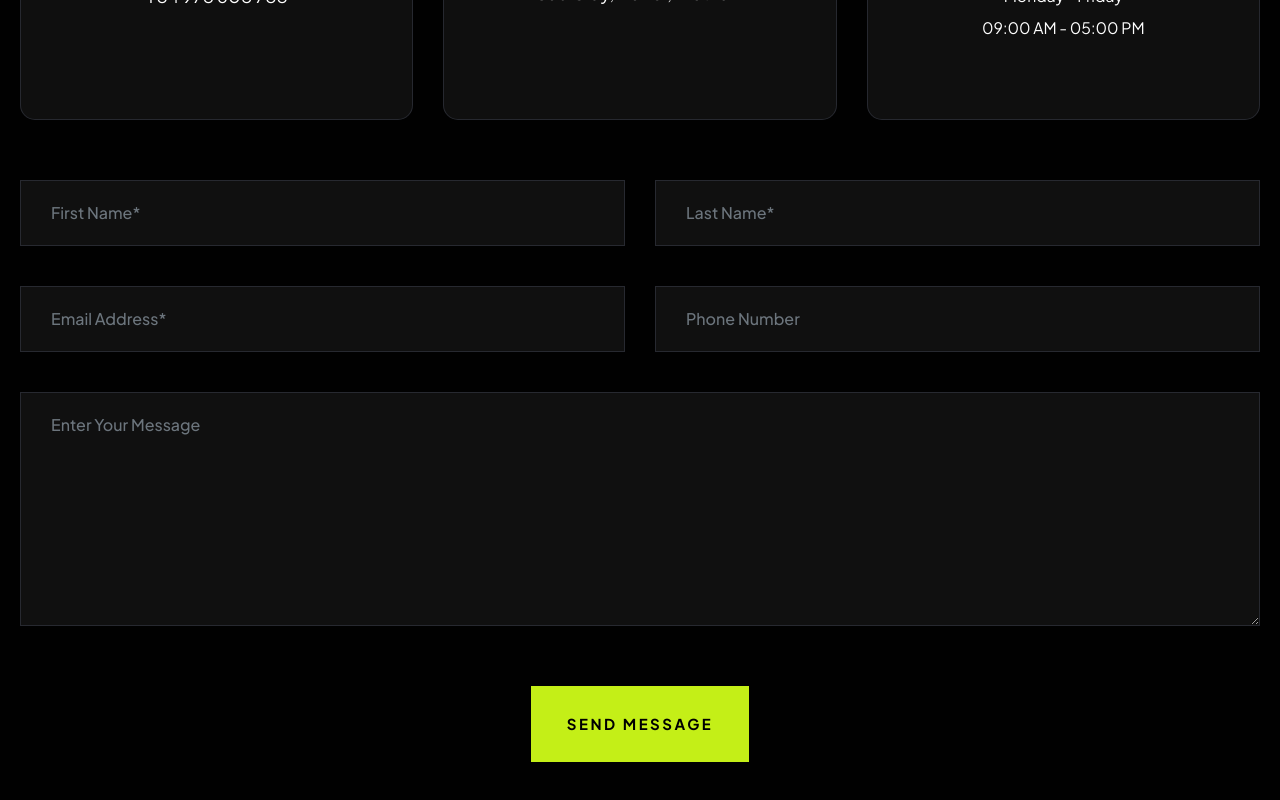
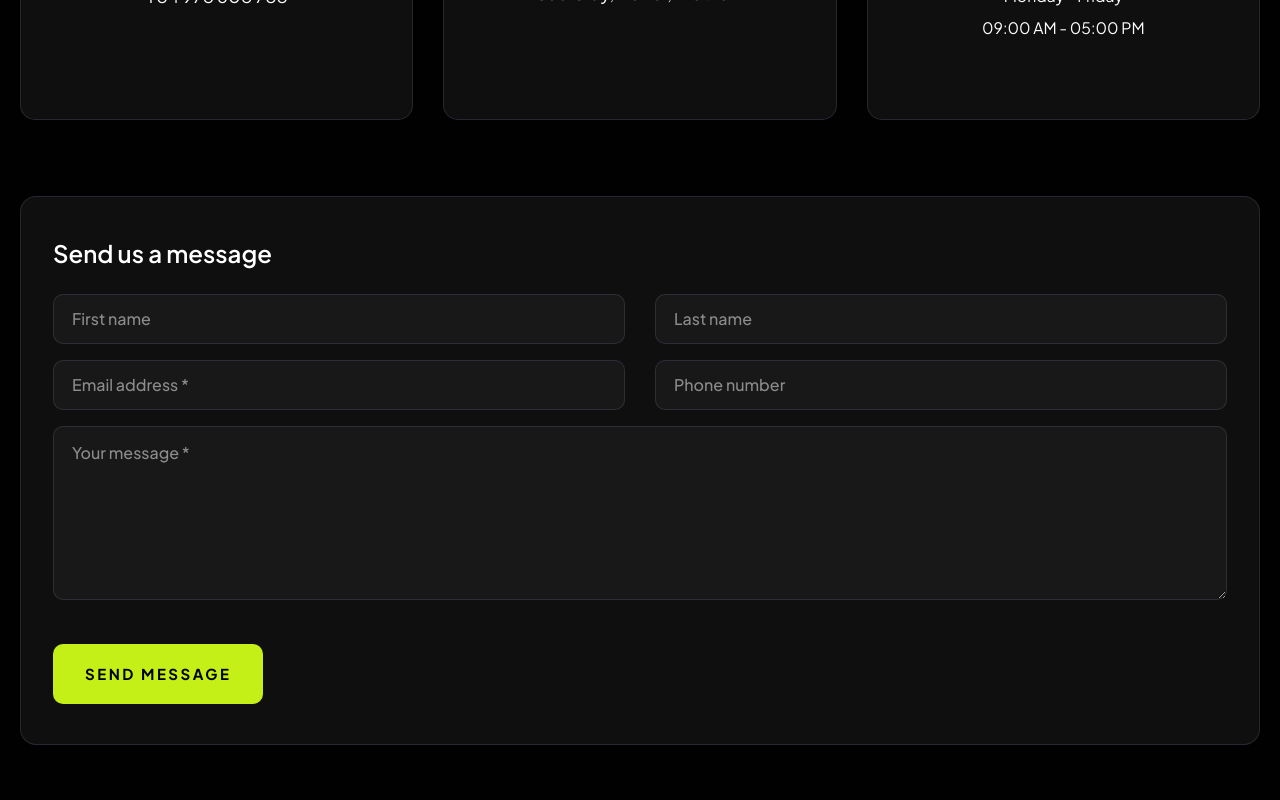
Before and after one commit to vuminhphong23/activefingers, a Next.js app: page /contact in a window 1280 px wide. Shown: the part 795-1595 px from the top of the page. Built offline with nearby package versions, Linux system fonts and the light colour scheme; a web font is replaced by a local one.

Commit message:
edit title

```diff
--- a/app/layout.js
+++ b/app/layout.js
@@ -25,7 +25,8 @@ const jakarta = Plus_Jakarta_Sans({
 })
 
 export const metadata = {
-    title: 'Agincy - Digital Agency Nextjs Template',
+    title: 'Active Fingers',
+    description: 'Active Fingers - Digital solutions and development',
 }
 
 export default function RootLayout({ children }) {
--- a/components/contact/ContactForm.js
+++ b/components/contact/ContactForm.js
@@ -14,7 +14,7 @@ export default function ContactForm() {
     e.preventDefault();
     if (!SEND_EMAIL_URL) {
       setStatus("error");
-      setErrorMessage("Form chưa được cấu hình. Liên hệ quản trị viên.");
+      setErrorMessage("Form is not configured. Please contact the administrator.");
       return;
     }
 
@@ -29,7 +29,7 @@ export default function ContactForm() {
 
     if (!payload.email || !payload.message) {
       setStatus("error");
-      setErrorMessage("Vui lòng điền Email và Message.");
+      setErrorMessage("Please fill in Email and Message.");
       return;
     }
 
@@ -49,99 +49,184 @@ export default function ContactForm() {
         form.reset();
       } else {
         setStatus("error");
-        setErrorMessage(data.message || "Gửi thất bại. Thử lại sau.");
+        setErrorMessage(data.message || "Something went wrong. Please try again.");
       }
     } catch (err) {
       setStatus("error");
-      setErrorMessage(err.message || "Lỗi kết nối. Kiểm tra URL Worker.");
+      setErrorMessage(err.message || "Connection error. Please check your network.");
     }
   }
 
   return (
     <div className="contact-page-form wow fadeInUp delay-0-2s">
+      <div
+        className="contact-form-card"
+        style={{
+          background: "var(--lighter-color)",
+          border: "1px solid var(--border-color)",
+          borderRadius: "16px",
+          padding: "2.5rem 2rem",
+          marginTop: "1rem",
+        }}
+      >
+        <h4
+          className="mb-4"
+          style={{
+            color: "var(--heading-color)",
+            fontSize: "1.5rem",
+            fontWeight: 600,
+          }}
+        >
+          Send us a message
+        </h4>
         <form onSubmit={handleSubmit}>
-        <div className="row">
-          <div className="col-md-6 wow fadeInUp delay-0-2s">
-            <div className="form-group">
+          <div className="row g-3">
+            <div className="col-md-6">
+              <div className="form-group mb-0">
                 <input
                   type="text"
                   id="fname"
                   name="fname"
                   className="form-control"
-                placeholder="First Name*"
+                  placeholder="First name"
+                  disabled={status === "sending"}
+                  style={{ borderRadius: "10px", padding: "12px 18px" }}
                 />
               </div>
             </div>
-          <div className="col-md-6 wow fadeInUp delay-0-4s">
-            <div className="form-group">
+            <div className="col-md-6">
+              <div className="form-group mb-0">
                 <input
                   type="text"
                   id="lname"
                   name="lname"
                   className="form-control"
-                placeholder="Last Name*"
+                  placeholder="Last name"
+                  disabled={status === "sending"}
+                  style={{ borderRadius: "10px", padding: "12px 18px" }}
                 />
               </div>
             </div>
-          <div className="col-md-6 wow fadeInUp delay-0-2s">
-            <div className="form-group">
+            <div className="col-md-6">
+              <div className="form-group mb-0">
                 <input
                   type="email"
                   id="email"
                   name="email"
                   className="form-control"
-                placeholder="Email Address*"
+                  placeholder="Email address *"
                   required
+                  disabled={status === "sending"}
+                  style={{ borderRadius: "10px", padding: "12px 18px" }}
                 />
               </div>
             </div>
-          <div className="col-md-6 wow fadeInUp delay-0-4s">
-            <div className="form-group">
+            <div className="col-md-6">
+              <div className="form-group mb-0">
                 <input
-                type="text"
+                  type="tel"
                   id="phone"
                   name="phone"
                   className="form-control"
-                placeholder="Phone Number"
+                  placeholder="Phone number"
+                  disabled={status === "sending"}
+                  style={{ borderRadius: "10px", padding: "12px 18px" }}
                 />
               </div>
             </div>
-          <div className="col-md-12 wow fadeInUp delay-0-2s">
-            <div className="form-group">
+            <div className="col-12">
+              <div className="form-group mb-0">
                 <textarea
                   name="message"
                   id="message"
                   className="form-control"
-                rows={8}
-                placeholder="Enter Your Message"
+                  rows={6}
+                  placeholder="Your message *"
                   required
+                  disabled={status === "sending"}
+                  style={{
+                    borderRadius: "10px",
+                    padding: "14px 18px",
+                    resize: "vertical",
+                    minHeight: "140px",
+                  }}
                 />
               </div>
             </div>
-          {status && (
-            <div className="col-md-12 mb-3">
+
             {status === "sending" && (
-                <p className="text-warning mb-0">Đang gửi...</p>
-              )}
-              {status === "success" && (
-                <p className="text-success mb-0">Đã gửi thành công. Chúng tôi sẽ phản hồi sớm.</p>
-              )}
-              {status === "error" && (
-                <p className="text-danger mb-0">{errorMessage}</p>
-              )}
+              <div className="col-12">
+                <div
+                  role="status"
+                  className="contact-form-status contact-form-status--sending"
+                  style={{
+                    display: "flex",
+                    alignItems: "center",
+                    gap: "12px",
+                    color: "var(--base-color)",
+                    fontSize: "0.95rem",
+                  }}
+                >
+                  <span className="contact-form-spinner" aria-hidden="true" />
+                  Sending your message…
+                </div>
               </div>
             )}
-          <div className="col-md-12 text-center wow fadeInUp delay-0-2s">
+
+            {status === "success" && (
+              <div className="col-12">
+                <div
+                  role="alert"
+                  style={{
+                    padding: "14px 18px",
+                    borderRadius: "10px",
+                    background: "rgba(25, 135, 84, 0.15)",
+                    border: "1px solid rgba(25, 135, 84, 0.4)",
+                    color: "#75c994",
+                    fontSize: "0.95rem",
+                  }}
+                >
+                  Message sent successfully. We&apos;ll get back to you soon.
+                </div>
+              </div>
+            )}
+
+            {status === "error" && (
+              <div className="col-12">
+                <div
+                  role="alert"
+                  style={{
+                    padding: "14px 18px",
+                    borderRadius: "10px",
+                    background: "rgba(220, 53, 69, 0.12)",
+                    border: "1px solid rgba(220, 53, 69, 0.35)",
+                    color: "#f08a96",
+                    fontSize: "0.95rem",
+                  }}
+                >
+                  {errorMessage}
+                </div>
+              </div>
+            )}
+
+            <div className="col-12 pt-2">
               <button
                 type="submit"
                 className="theme-btn style-two"
                 disabled={status === "sending"}
+                style={{
+                  opacity: status === "sending" ? 0.7 : 1,
+                  cursor: status === "sending" ? "not-allowed" : "pointer",
+                  borderRadius: "10px",
+                  padding: "14px 32px",
+                }}
               >
-              {status === "sending" ? "Sending..." : "Send Message"}
+                {status === "sending" ? "Sending…" : "Send message"}
               </button>
             </div>
           </div>
         </form>
       </div>
+    </div>
   );
 }
--- a/components/layout/Layout.js
+++ b/components/layout/Layout.js
@@ -9,11 +9,8 @@ import Header from './header/Header'
 
 export default function Layout({ bodyCls, breadcrumbTitle, children }) {
     const [scroll, setScroll] = useState(0)
-    // Moblile Menu
     const [isMobileMenu, setMobileMenu] = useState(false)
     const handleMobileMenu = () => setMobileMenu(!isMobileMenu)
-
-    // Sidebar
     const [isSidebar, setSidebar] = useState(false)
     const handleSidebar = () => {
         setSidebar(!isSidebar)
--- a/components/sections/CartOption.js
+++ b/components/sections/CartOption.js
@@ -49,7 +49,7 @@ const CartOption = ({ title, content, items, imageSrc, imageItems }) => {
                         alt={title || "illustration"}
                         className="cart-option-image"
                     />
-                    {/* List mới nằm trên ảnh */}
+                    {/* Options list overlaid on image */}
 
                 </div>
             </div>
```
Also changed, not shown: components/sections/CartItem.js (+3 -6 lines), worker/index.js (+56 -13 lines), public/assets/css/style.css, worker/README.md (deleted). Lines whose indentation alone changed are shown as unchanged.
